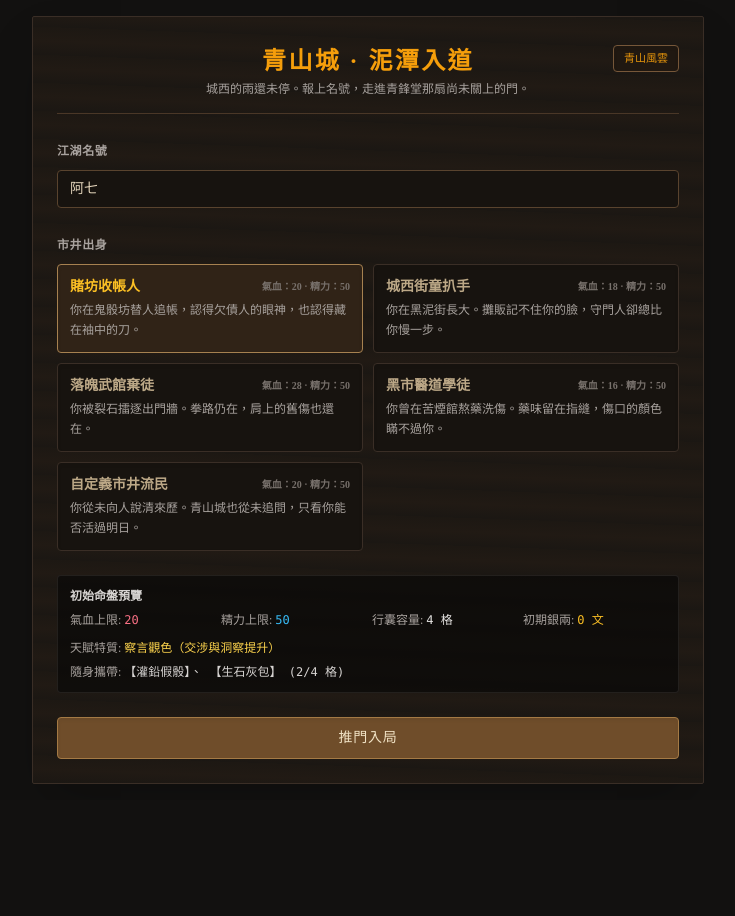
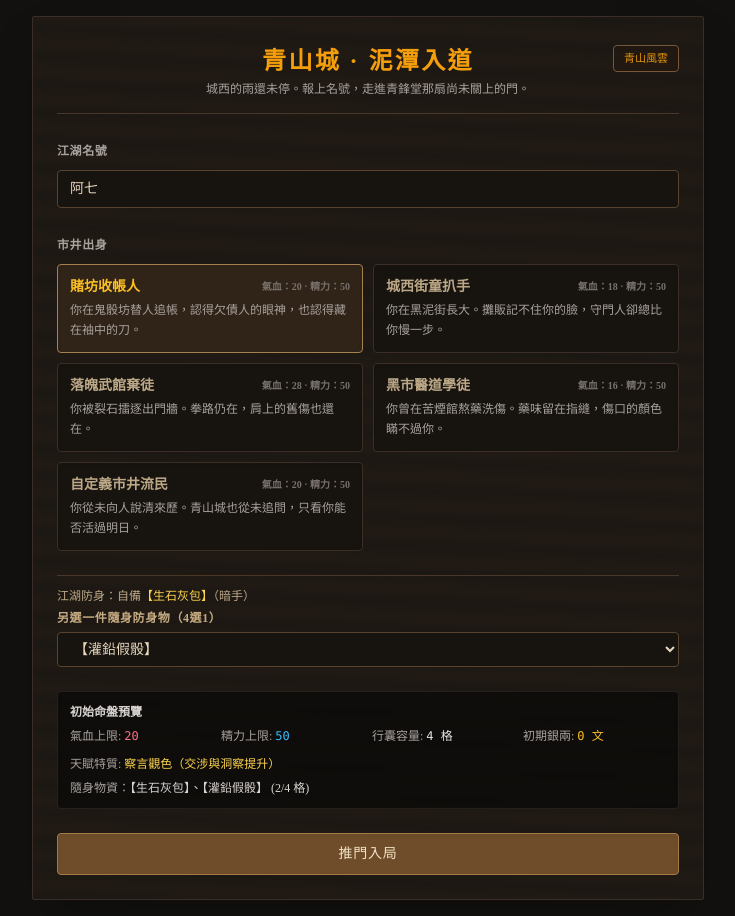
Before and after one commit to oska626/Greenhill, a Next.js app: page / in a window 1280 px wide. Shown: the whole page, without its empty margins (272-1007 px from the left). Before the commit the page ends 800 px from the top, so only its background shows below. Built offline with nearby package versions, Linux system fonts and the light colour scheme.

Commit message:
Add background-specific starting item choices

```diff
--- a/app/page.tsx
+++ b/app/page.tsx
@@ -12,6 +12,7 @@ import { shouldCapturePrologueCheckpoint } from "@/lib/prologue-checkpoint";
 import { chapterPressureForecast } from "@/lib/chapter-one";
 import { actionEnergyCost, FATIGUE_THRESHOLD, MAX_ENERGY } from "@/lib/energy";
 import { STARTING_DARK_HAND, readyDarkHand } from "@/lib/dirty-hand";
+import { startingInventory, startingItemOptions, type BackgroundId } from "@/lib/character-creation";
 import { hardboiledFallback } from "@/lib/narrative-style";
 import { blackmudAnchors } from "@/lib/blackmud-hud";
 
@@ -34,7 +35,6 @@ interface SavedGameData {
 
 const SAVE_KEY = "qingshan_game_save_v1";
 const READ_KEY = "qingshan_read_narratives_v1";
-const CUSTOM_STARTING_ITEMS = ["【開鎖鐵線】", "【止血散】", "【粗鐵護腕】", "【灌鉛假骰】"];
 const BACKGROUND_TAGS: Record<string, string> = {
   "賭坊收帳人": "收帳人", "城西街童扒手": "扒手", "落魄武館棄徒": "武館棄徒",
   "黑市醫道學徒": "醫道學徒", "自定義市井流民": "市井流民",
@@ -51,37 +51,32 @@ const BACKGROUNDS = [
     name: "賭坊收帳人",
     desc: "你在鬼骰坊替人追帳，認得欠債人的眼神，也認得藏在袖中的刀。",
     trait: "察言觀色（交涉與洞察提升）",
-    startingItems: ["【灌鉛假骰】"],
   },
   {
     id: "pickpocket",
     name: "城西街童扒手",
     desc: "你在黑泥街長大。攤販記不住你的臉，守門人卻總比你慢一步。",
     trait: "手疾眼快（身法與偷襲提升）",
-    startingItems: ["【開鎖鐵線】"],
   },
   {
     id: "martial_dropout",
     name: "落魄武館棄徒",
     desc: "你被裂石擂逐出門牆。拳路仍在，肩上的舊傷也還在。",
     trait: "皮糙肉厚（受擊傷害抗性）",
-    startingItems: ["【粗鐵護腕】"],
   },
   {
     id: "doc_assistant",
     name: "黑市醫道學徒",
     desc: "你曾在苦煙館熬藥洗傷。藥味留在指縫，傷口的顏色瞞不過你。",
     trait: "辨毒識藥（毒傷與異常抗性）",
-    startingItems: ["【止血散】"],
   },
   {
     id: "custom",
     name: "自定義市井流民",
     desc: "你從未向人說清來歷。青山城也從未追問，只看你能否活過明日。",
     trait: "草莽之軀（屬性均衡）",
-    startingItems: [],
   },
-];
+] satisfies { id: BackgroundId; name: string; desc: string; trait: string }[];
 
 export default function GamePage() {
   const [view, setView] = useState<"creation" | "game">("creation");
@@ -89,11 +84,11 @@ export default function GamePage() {
   const [savedGame, setSavedGame] = useState<SavedGameData | null>(null);
 
   const [playerName, setPlayerName] = useState<string>("阿七");
-  const [selectedBgId, setSelectedBgId] = useState<string>("debt_collector");
+  const [selectedBgId, setSelectedBgId] = useState<BackgroundId>("debt_collector");
   const [customGender, setCustomGender] = useState<string>("");
   const [customSkill, setCustomSkill] = useState<string>("");
   const [customPersonality, setCustomPersonality] = useState<string>("");
-  const [customStartingItem, setCustomStartingItem] = useState<string>(CUSTOM_STARTING_ITEMS[0]);
+  const [selectedStartingItem, setSelectedStartingItem] = useState<string>(startingItemOptions("debt_collector")[0]);
 
   const [gameState, setGameState] = useState<GameState | null>(null);
   const [silverDelta, setSilverDelta] = useState(0);
@@ -252,6 +247,7 @@ export default function GamePage() {
     const bg = BACKGROUNDS.find((b) => b.id === selectedBgId) || BACKGROUNDS[0];
     const initialTrait = selectedBgId === "custom" ? customSkill.trim() : bg.trait;
     const stats = aptitude(trimmedName, bg.name, initialTrait);
+    const inventory = startingInventory(bg.id, selectedStartingItem);
 
     const initialCharacterState: GameState = {
       turn: 1,
@@ -262,7 +258,7 @@ export default function GamePage() {
         gender: customGender.trim(), skill: customSkill.trim(), personality: customPersonality.trim(),
       } : {}),
       currentLocation: "青鋒堂總壇",
-      inventory: [...(selectedBgId === "custom" ? [customStartingItem] : bg.startingItems), STARTING_DARK_HAND],
+      inventory,
       maxInventory: 4,
       playerHp: stats.hp,
       maxHp: stats.hp,
@@ -406,6 +402,8 @@ export default function GamePage() {
   if (view === "creation") {
     const curBg = BACKGROUNDS.find((b) => b.id === selectedBgId) || BACKGROUNDS[0];
     const curStats = aptitude(playerName.trim(), curBg.name, selectedBgId === "custom" ? customSkill.trim() || curBg.trait : curBg.trait);
+    const startingChoices = startingItemOptions(curBg.id);
+    const startingItems = startingInventory(curBg.id, selectedStartingItem);
 
     return (
       <div className="min-h-screen bg-[#121110] text-[#e4d8bf] flex flex-col justify-center items-center p-4 font-serif">
@@ -459,7 +457,11 @@ export default function GamePage() {
                 <button
                   key={bg.id}
                   type="button"
-                  onClick={() => setSelectedBgId(bg.id)}
+                  onClick={() => {
+                    setSelectedBgId(bg.id);
+                    if (!startingItemOptions(bg.id).includes(selectedStartingItem))
+                      setSelectedStartingItem(startingItemOptions(bg.id)[0]);
+                  }}
                   className={`text-left p-3 rounded-sm border shadow-inner transition ${
                     selectedBgId === bg.id
                       ? "border-[#a68150] bg-[#302317] text-[#e6d7bd]"
@@ -494,15 +496,17 @@ export default function GamePage() {
                 <input id="custom-personality" type="text" maxLength={12} value={customPersonality} onChange={(e) => setCustomPersonality(e.target.value)}
                   placeholder="例：嘴硬心軟、遇事多疑" className="w-full bg-stone-950 border border-stone-700 rounded px-3 py-2 text-sm text-stone-100 focus:outline-none focus:border-amber-600" />
               </div>
-              <div className="space-y-1.5">
-                <label htmlFor="custom-item" className="text-xs font-semibold text-stone-400 tracking-wider">隨身雜物（一件）</label>
-                <select id="custom-item" value={customStartingItem} onChange={(e) => setCustomStartingItem(e.target.value)}
-                  className="w-full bg-stone-950 border border-stone-700 rounded px-3 py-2 text-sm text-stone-100">
-                  {CUSTOM_STARTING_ITEMS.map((item) => <option key={item} value={item}>{item}</option>)}
-                </select>
-              </div>
             </div>
           )}
+
+          <div className="space-y-1.5 border-t border-[#4a3727] pt-3">
+            <p className="text-xs text-[#bca887]">江湖防身：自備<span className="text-amber-300">{STARTING_DARK_HAND}</span>（暗手）</p>
+            <label htmlFor="starting-item" className="block text-xs font-semibold tracking-wider text-[#c6ab82]">另選一件隨身防身物（4選1）</label>
+            <select id="starting-item" value={startingItems[1]} onChange={(e) => setSelectedStartingItem(e.target.value)}
+              className="w-full rounded-sm border border-[#59432e] bg-[#17130f] px-3 py-2 text-sm text-[#e6d7bd] focus:outline-none focus:border-[#a68150]">
+              {startingChoices.map((item) => <option key={item} value={item}>{item}</option>)}
+            </select>
+          </div>
 
           <div className="bg-stone-950/80 border border-stone-800/80 rounded p-3 space-y-2 text-xs">
             <div className="font-semibold text-stone-300">初始命盤預覽</div>
@@ -518,7 +522,7 @@ export default function GamePage() {
             {selectedBgId === "custom" && <div className="text-stone-400">性別：{customGender || "待填"} · 性格：{customPersonality || "待填"}</div>}
             {selectedBgId === "martial_dropout" && <div className="text-rose-300">肩傷未癒：開局氣血 26 / 28</div>}
             <div className="text-stone-400">
-              隨身攜帶: <span className="text-stone-300 font-mono">{[...(selectedBgId === "custom" ? [customStartingItem] : curBg.startingItems), STARTING_DARK_HAND].join("、 ")} (2/4 格)</span>
+              隨身物資：<span className="text-stone-300">{startingItems.join("、")} ({startingItems.length}/4 格)</span>
             </div>
           </div>
 
--- /dev/null
+++ b/lib/character-creation.ts
@@ -0,0 +1,21 @@
+import { STARTING_DARK_HAND } from "./dirty-hand.ts";
+
+export const STARTING_ITEMS_BY_BACKGROUND = {
+  debt_collector: ["【灌鉛假骰】", "【催債短木令】", "【開鎖鐵線】", "【止血散】"],
+  doc_assistant: ["【止血散】", "【行醫薄刃】", "【艾草藥條】", "【粗鐵護腕】"],
+  pickpocket: ["【開鎖鐵線】", "【割包小薄刀】", "【爛布蒙面巾】", "【止血散】"],
+  martial_dropout: ["【粗鐵護腕】", "【破舊纏手布】", "【行氣散】", "【開鎖鐵線】"],
+  custom: ["【開鎖鐵線】", "【止血散】", "【粗鐵護腕】", "【灌鉛假骰】"],
+} as const;
+
+export type BackgroundId = keyof typeof STARTING_ITEMS_BY_BACKGROUND;
+
+export function startingItemOptions(backgroundId: BackgroundId): readonly string[] {
+  return STARTING_ITEMS_BY_BACKGROUND[backgroundId];
+}
+
+export function startingInventory(backgroundId: BackgroundId, selectedItem: string): string[] {
+  const choices = startingItemOptions(backgroundId);
+  const chosen = choices.includes(selectedItem) ? selectedItem : choices[0];
+  return [STARTING_DARK_HAND, chosen];
+}
--- a/package.json
+++ b/package.json
@@ -8,7 +8,7 @@
     "start": "next start",
     "lint": "next lint",
     "typecheck": "tsc --noEmit",
-    "test": "node --test tests/game-engine.test.mjs tests/custom-action.test.mjs tests/prologue-handoff.test.mjs tests/chapter-one.test.mjs tests/scene-system.test.mjs"
+    "test": "node --test tests/game-engine.test.mjs tests/custom-action.test.mjs tests/prologue-handoff.test.mjs tests/chapter-one.test.mjs tests/scene-system.test.mjs tests/character-creation.test.mjs"
   },
   "dependencies": {
     "@google/generative-ai": "^0.24.1",
```
Also changed, not shown: 1 other file (tests, documents, lock files or other folders).
